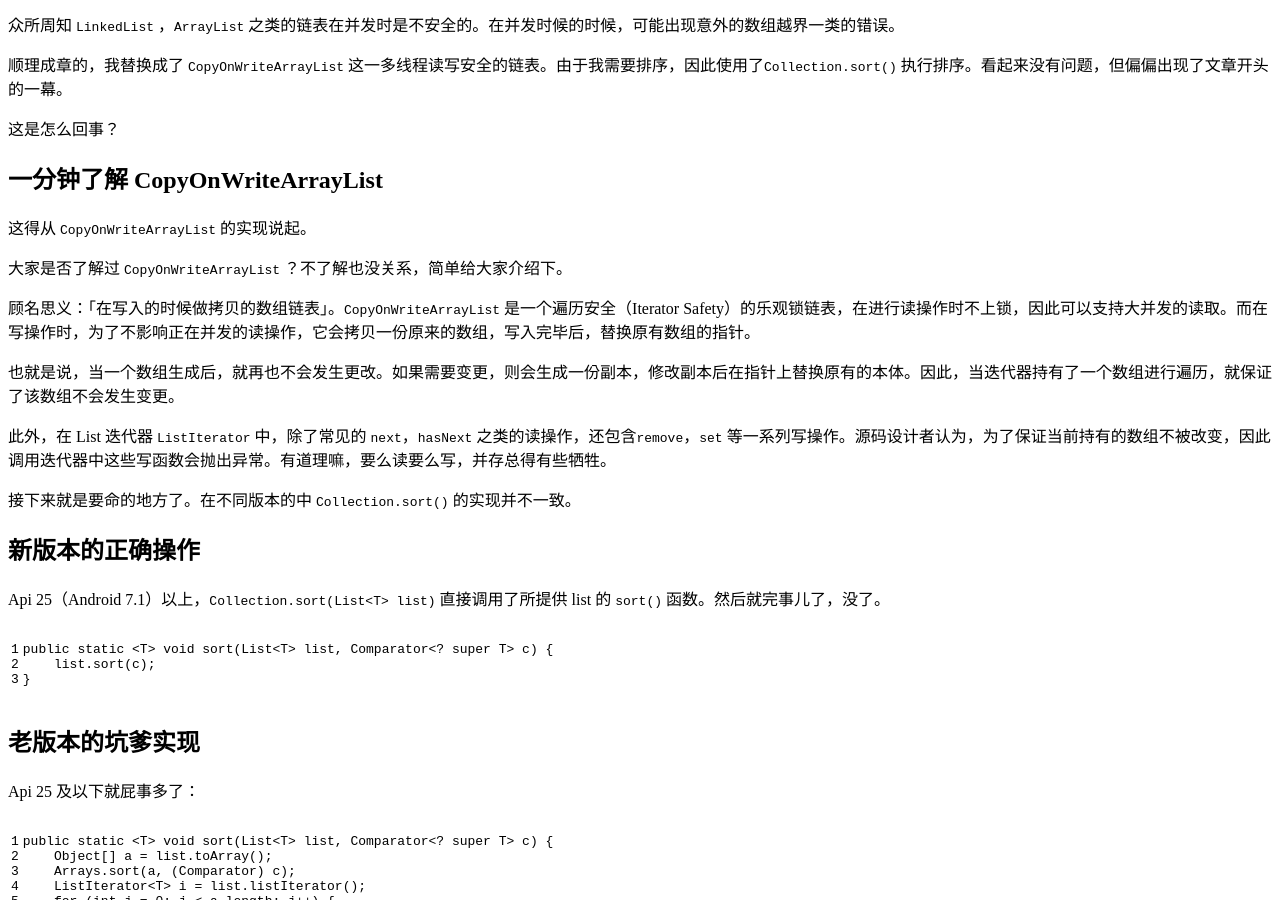
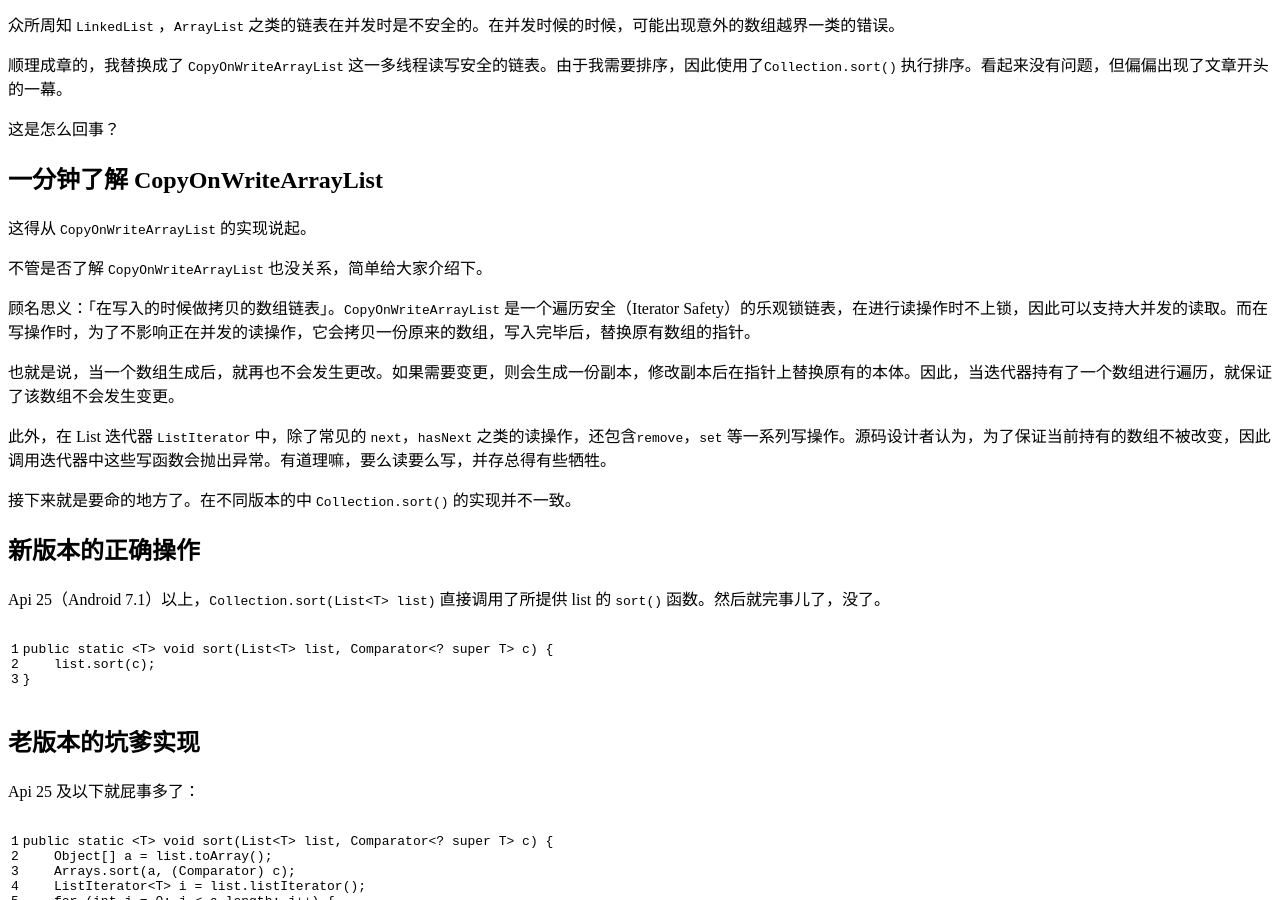
Before and after one commit to AbelJoo/abeljoo.github.io, a Jekyll site: the page built from _posts/2020-11-08-collections-sort.markdown, in a window 1280 px wide and 900 px high, scrolled down 1037 px. Built offline with Jekyll 4.4.1, drawn with Linux system fonts in a browser that asks for light colours; comment, search, counter and statistics services are not loaded.

Commit message:
<None commit>

```diff
--- a/_posts/2020-11-08-collections-sort.markdown
+++ b/_posts/2020-11-08-collections-sort.markdown
@@ -54,7 +54,7 @@ java.lang.UnsupportedOperationException
 
 这得从 ``CopyOnWriteArrayList`` 的实现说起。
 
-大家是否了解过 ``CopyOnWriteArrayList`` ？不了解也没关系，简单给大家介绍下。
+不管是否了解 ``CopyOnWriteArrayList`` 也没关系，简单给大家介绍下。
 
 顾名思义：「在写入的时候做拷贝的数组链表」。``CopyOnWriteArrayList`` 是一个遍历安全（Iterator Safety）的乐观锁链表，在进行读操作时不上锁，因此可以支持大并发的读取。而在写操作时，为了不影响正在并发的读操作，它会拷贝一份原来的数组，写入完毕后，替换原有数组的指针。
 
```
